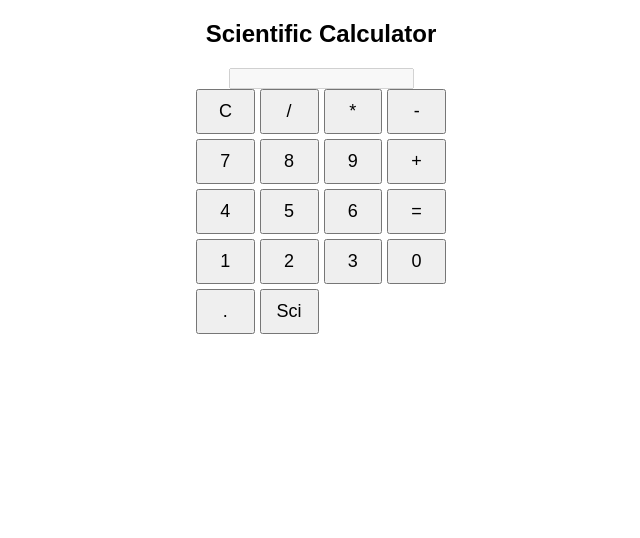
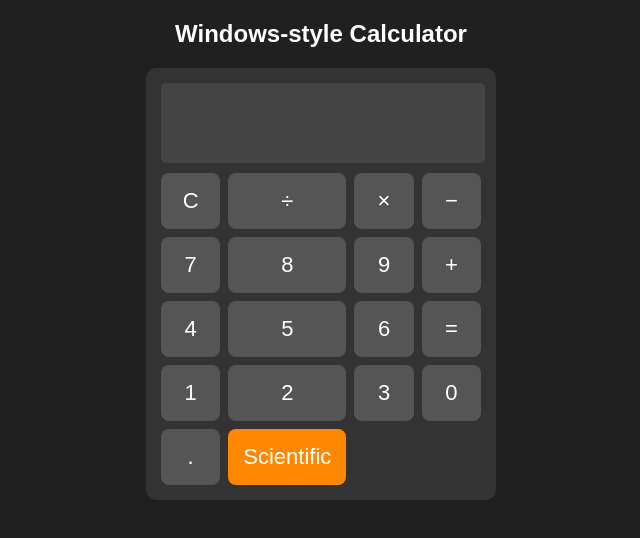
Before and after one commit to AbhishekGola/ScietificCalculator-HTML-Copilot, a plain HTML site: page index.html in a window 1280 px wide. Shown: the whole page, without its empty margins (319-959 px from the left). Drawn offline with Linux system fonts and the light colour scheme.

Commit message:
Update index.html

```diff
--- a/index.html
+++ b/index.html
@@ -3,24 +3,27 @@
 <head>
     <meta charset="UTF-8">
     <meta name="viewport" content="width=device-width, initial-scale=1.0">
-    <title>Scientific Calculator</title>
+    <title>Windows-style Calculator</title>
     <style>
-        body { font-family: Arial, sans-serif; text-align: center; }
-        .calculator { width: 250px; margin: auto; }
-        .buttons { display: grid; grid-template-columns: repeat(4, 1fr); gap: 5px; }
-        button { padding: 10px; font-size: 18px; }
-        .scientific { display: none; }
+        body { font-family: Arial, sans-serif; text-align: center; background-color: #202020; color: white; }
+        .calculator { width: 320px; margin: auto; padding: 15px; border-radius: 10px; background-color: #333; }
+        #display { width: 95%; height: 60px; font-size: 24px; text-align: right; padding: 10px; border: none; border-radius: 5px; background-color: #444; color: white; }
+        .buttons { display: grid; grid-template-columns: repeat(4, 1fr); gap: 8px; margin-top: 10px; }
+        button { padding: 15px; font-size: 22px; border: none; border-radius: 8px; background-color: #555; color: white; cursor: pointer; }
+        button:active { background-color: #777; }
+        .scientific { display: none; grid-template-columns: repeat(4, 1fr); }
+        #toggle { width: 100%; background-color: #ff8800; }
     </style>
 </head>
 <body>
-    <h2>Scientific Calculator</h2>
+    <h2>Windows-style Calculator</h2>
     <div class="calculator">
         <input type="text" id="display" disabled>
         <div class="buttons">
             <button onclick="clearDisplay()">C</button>
-            <button onclick="appendValue('/')">/</button>
-            <button onclick="appendValue('*')">*</button>
-            <button onclick="appendValue('-')">-</button>
+            <button onclick="appendValue('/')">÷</button>
+            <button onclick="appendValue('*')">×</button>
+            <button onclick="appendValue('-')">−</button>
 
             <button onclick="appendValue('7')">7</button>
             <button onclick="appendValue('8')">8</button>
@@ -38,7 +41,7 @@
             <button onclick="appendValue('0')">0</button>
 
             <button onclick="appendValue('.')">.</button>
-            <button onclick="toggleScientific()">Sci</button>
+            <button id="toggle" onclick="toggleScientific()">Scientific</button>
         </div>
         <div class="buttons scientific">
             <button onclick="appendValue('Math.sin(')">sin</button>
```
